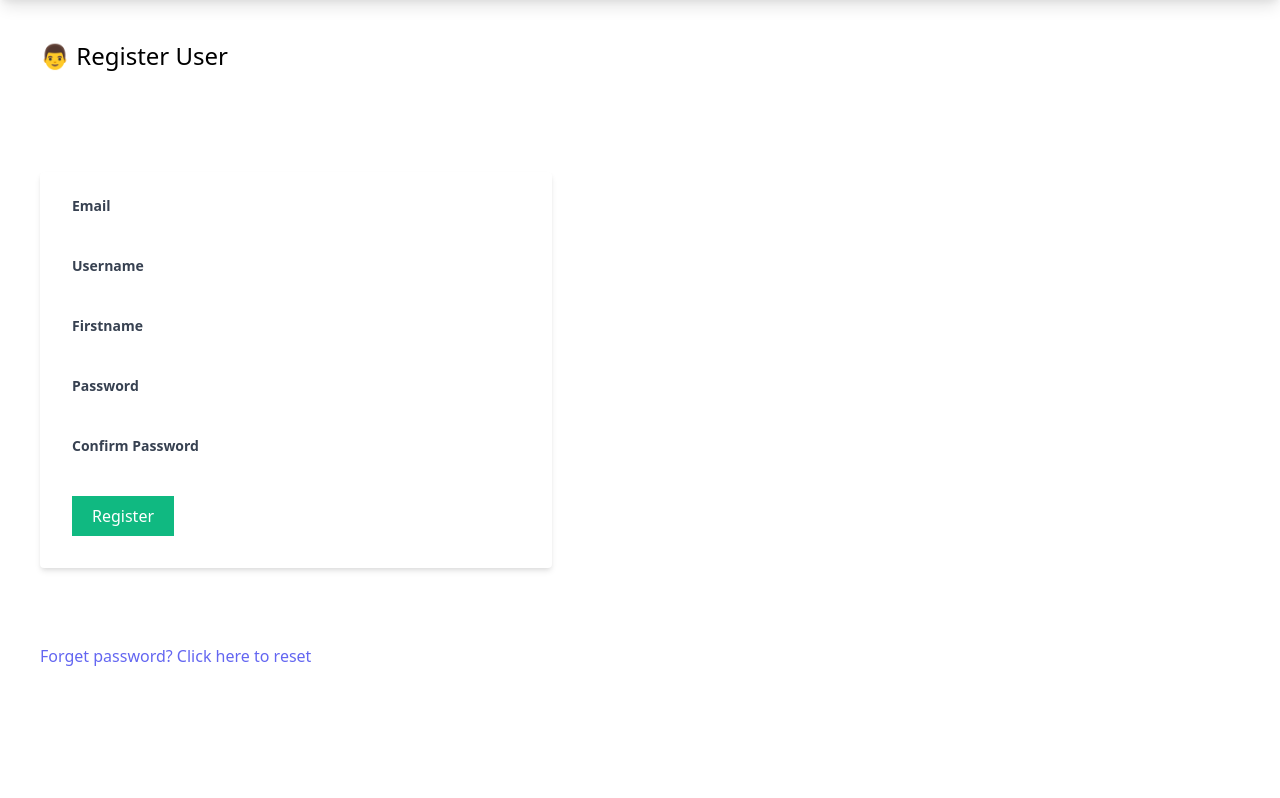
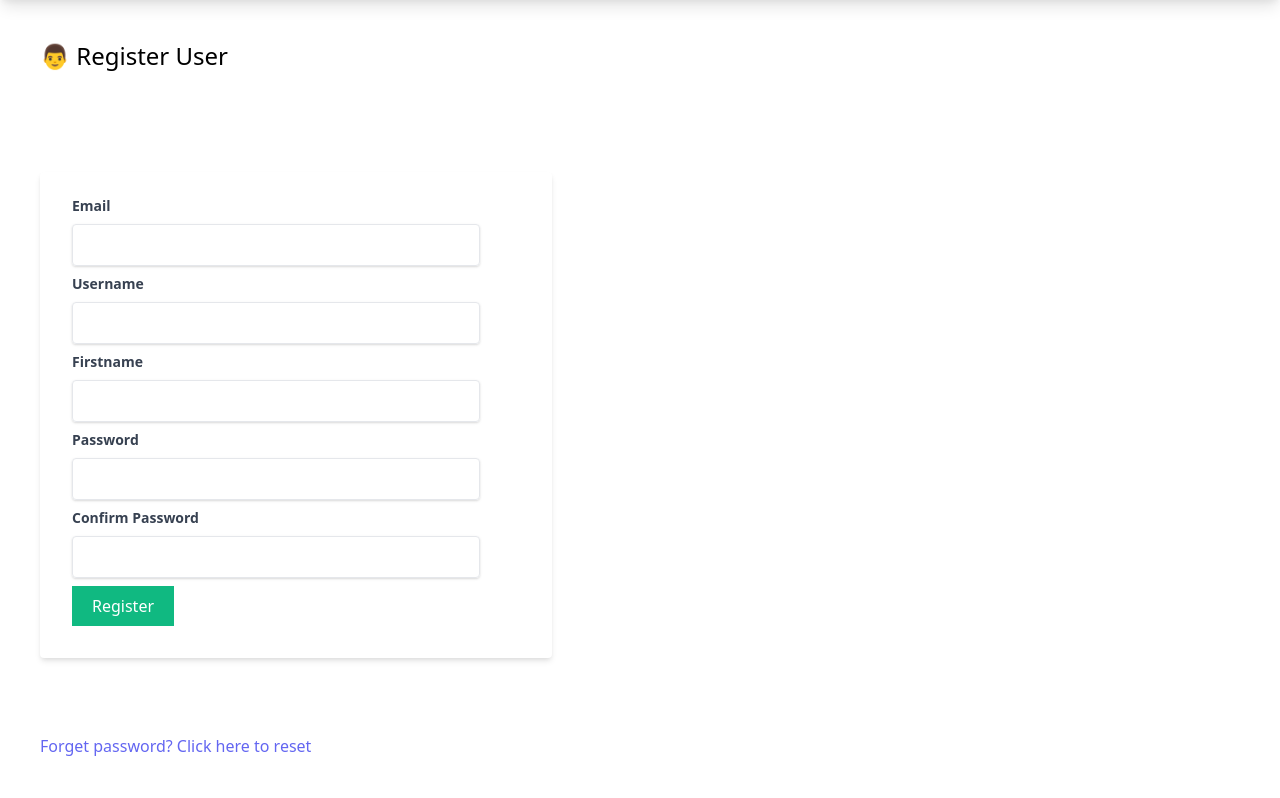
Before and after one commit to shubham-bajaj/social, a Django app: page /users/register/ in a window 1280 px wide. Shown: the part 32-830 px from the top of the page. Before the commit the page ends 698 px from the top, so only its background shows below. Run offline with Django 4.2, Linux system fonts and the light colour scheme; style sheets or scripts are compiled from the project's sources; some libraries are stand-ins or nearby versions.

Commit message:
improved frontend of register.html

```diff
--- a/socialproject/users/templates/users/register.html
+++ b/socialproject/users/templates/users/register.html
@@ -7,23 +7,23 @@
         {% csrf_token %}
         <div class="mb-2">
             <label class="block text-gray-700 text-sm font-bold mb-2" for="">Email</label>
-            <div>{{ user_form.email }}</div>
+            <div class="shadow appearance-none border rounded py-2 px-3 mr-10 text-gray-700">{{ user_form.email }}</div>
         </div>
         <div class="mb-2">
             <label class="block text-gray-700 text-sm font-bold mb-2" for="">Username</label>
-            <div>{{ user_form.username }}</div>
+            <div class="shadow appearance-none border rounded py-2 px-3 mr-10 text-gray-700">{{ user_form.username }}</div>
         </div>
         <div class="mb-2">
             <label class="block text-gray-700 text-sm font-bold mb-2" for="">Firstname</label>
-            <div>{{ user_form.first_name }}</div>
+            <div class="shadow appearance-none border rounded py-2 px-3 mr-10 text-gray-700">{{ user_form.first_name }}</div>
         </div>
         <div class="mb-2">
             <label class="block text-gray-700 text-sm font-bold mb-2" for="">Password</label>
-            <div>{{ user_form.password }}</div>
+            <div class="shadow appearance-none border rounded py-2 px-3 mr-10 text-gray-700">{{ user_form.password }}</div>
         </div>
         <div class="mb-2">
             <label class="block text-gray-700 text-sm font-bold mb-2" for="">Confirm Password</label>
-            <div>{{ user_form.password2 }}</div>
+            <div class="shadow appearance-none border rounded py-2 px-3 mr-10 text-gray-700">{{ user_form.password2 }}</div>
         </div>
 
 
```
